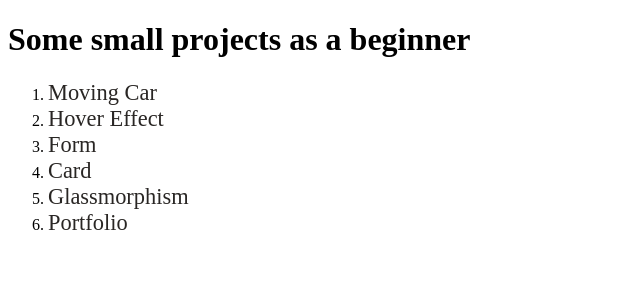
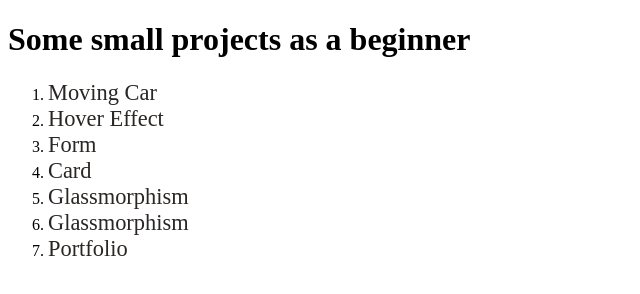
Before and after one commit to Prabhat147/Web-practice, a plain HTML site: page index.html in a window 1280 px wide. Shown: the whole page, without its empty margins (0-640 px from the left). Drawn offline with Linux system fonts and the light colour scheme.

Commit message:
indexUpdated

```diff
--- a/index.html
+++ b/index.html
@@ -30,6 +30,7 @@
             <li><a href="form/form.html">form</a></li>
             <li><a href="/card/card.html">card</a></li>
             <li><a href="/glassmorphism/glassmorphism.html">Glassmorphism</a></li>
+            <li><a href="/animation/CSSAnimationCard.html">Glassmorphism</a></li>
 
 
             <li><a href="/portfolio/index.html">Portfolio</a></li>
```
